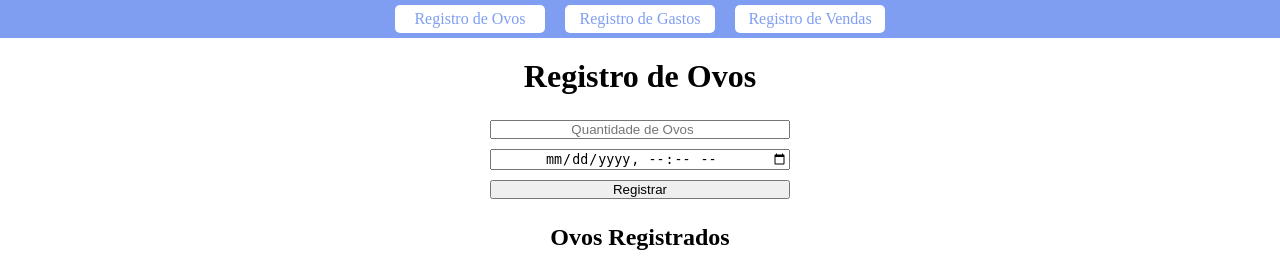
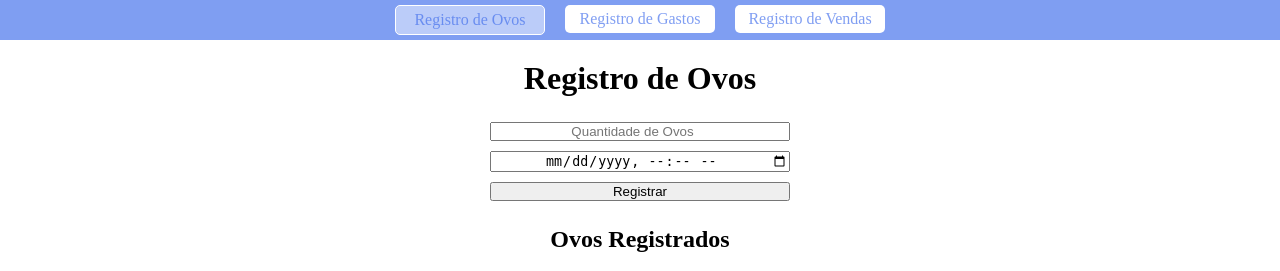
Before and after one commit to deusdahueragem/Granja_Sys, a Flask app: page / in a window 1280 px wide. Shown: the top 271 px of the page. Run offline with Flask 3, Linux system fonts and the light colour scheme.

Commit message:
Correções de Visual

```diff
--- a/app.py
+++ b/app.py
@@ -254,5 +254,9 @@ api.add_resource(TbVendasResource, '/tb_vendas', '/tb_vendas/<int:id_vendas>')
 def index():
     return render_template('regovos.html')
 
+@app.route('/registro_gastos')
+def registro_gastos():
+    return render_template('reggastos.html')
+
 if __name__ == '__main__':
     app.run(host='0.0.0.0', port=80, debug=True)
--- /dev/null
+++ b/granjasys/pyvenv.cfg
@@ -0,0 +1,3 @@
+home = C:\Users\eduar\AppData\Local\Programs\Python\Python310
+include-system-site-packages = false
+version = 3.10.7
--- a/static/manip_form_reggastos.js
+++ b/static/manip_form_reggastos.js
@@ -56,7 +56,7 @@ function formatCurrency(inputString) {
 // Função para carregar os gastos registrados na tabela
 function carregargastosRegistrados() {
     // Realizar a requisição GET para a API (usando Fetch API)
-    fetch('http://192.168.3.7/tb_gastos')
+    fetch('http://192.168.3.14/tb_gastos')
     .then(response => response.json())
     .then(data => {
         // Limpar a tabela para inserir os ngastos dados
@@ -96,7 +96,7 @@ carregargastosRegistrados();
 // Função para deletar um registro de gasto
 function deletarGasto(id) {
     // Realizar a requisição DELETE para a API (usando Fetch API)
-    fetch(`http://192.168.3.7/tb_gastos/${id}`, {
+    fetch(`http://192.168.3.14/tb_gastos/${id}`, {
         method: 'DELETE'
     })
     .then(response => {
@@ -145,7 +145,7 @@ document.getElementById('btnRegistrar').addEventListener('click', function() {
     };
 
     // Restante do código para enviar os dados ao servidor
-    fetch('http://192.168.3.7/tb_gastos', {
+    fetch('http://192.168.3.14/tb_gastos', {
         method: 'POST',
         headers: {
             'Content-Type': 'application/json'
--- a/static/manip_form_regovos.js
+++ b/static/manip_form_regovos.js
@@ -1,7 +1,7 @@
 // Função para carregar os ovos registrados na tabela
 function carregarOvosRegistrados() {
     // Realizar a requisição GET para a API (usando Fetch API)
-    fetch('http://192.168.3.7/tb_ovos')
+    fetch('http://192.168.3.14/tb_ovos')
     .then(response => response.json())
     .then(data => {
         // Limpar a tabela para inserir os novos dados
@@ -35,7 +35,7 @@ carregarOvosRegistrados();
 // Função para deletar um registro de ovo
 function deletarOvo(id) {
     // Realizar a requisição DELETE para a API (usando Fetch API)
-    fetch(`http://192.168.3.7/tb_ovos/${id}`, {
+    fetch(`http://192.168.3.14/tb_ovos/${id}`, {
         method: 'DELETE'
     })
     .then(response => {
@@ -76,7 +76,7 @@ document.getElementById('btnRegistrar').addEventListener('click', function() {
     };
 
     // Restante do código para enviar os dados ao servidor
-    fetch('http://192.168.3.7/tb_ovos', {
+    fetch('http://192.168.3.14/tb_ovos', {
         method: 'POST',
         headers: {
             'Content-Type': 'application/json'
--- a/static/visual/style.css
+++ b/static/visual/style.css
@@ -25,6 +25,13 @@
     background-color: white;
     padding: 5px 10px 5px 10px;
     border-radius: 5px;
+}
+
+.activate {
+    background-color: #ffffff78;
+    border-style: solid;
+    border-width: 1px;
+    border-color: #ffffff;
 }
 /* --------- Fim Menu --------- */
 
--- a/templates/reggastos.html
+++ b/templates/reggastos.html
@@ -8,8 +8,8 @@
 </head>
 <body>
     <div class="menu_topo">
-        <a href="#"><div class="button_cont">Registro de Ovos</div></a>
-        <a href="#"><div class="button_cont">Registro de Gastos</div></a>
+        <a href="/"><div class="button_cont">Registro de Ovos</div></a>
+        <a href="#"><div class="button_cont activate">Registro de Gastos</div></a>
         <a href="#"><div class="button_cont">Registro de Vendas</div></a>
     </div>
     <div class="conteudo">
--- a/templates/regovos.html
+++ b/templates/regovos.html
@@ -8,8 +8,8 @@
 </head>
 <body>
     <div class="menu_topo">
-        <a href="#"><div class="button_cont">Registro de Ovos</div></a>
-        <a href="#"><div class="button_cont">Registro de Gastos</div></a>
+        <a href="#"><div class="button_cont  activate">Registro de Ovos</div></a>
+        <a href="/registro_gastos"><div class="button_cont">Registro de Gastos</div></a>
         <a href="#"><div class="button_cont">Registro de Vendas</div></a>
     </div>
     <div class="conteudo">
```
Also changed, not shown: 11 other files.
